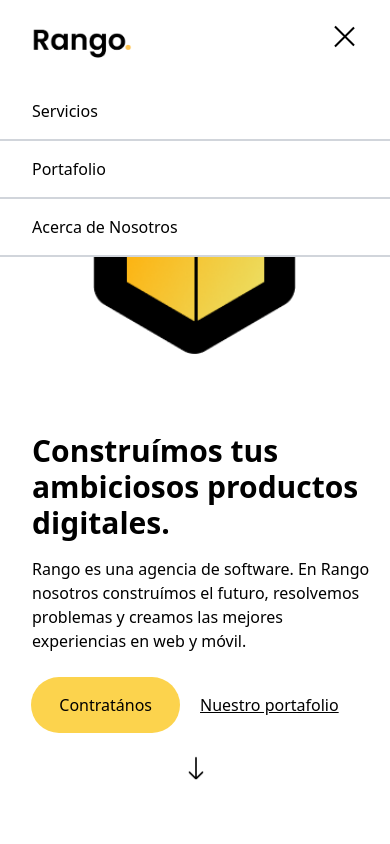
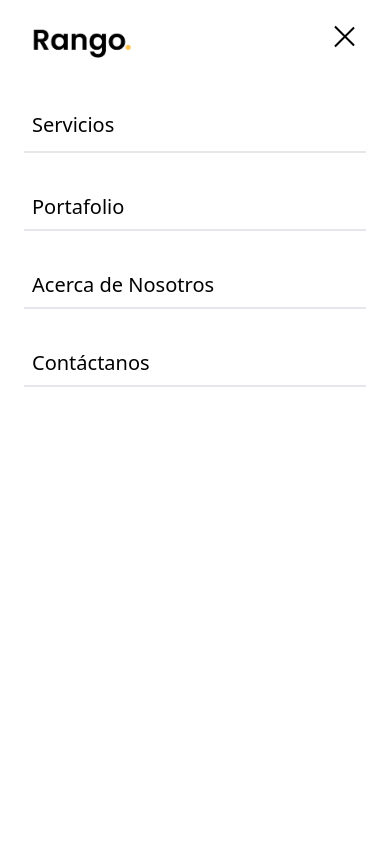
Before and after one commit to oliverloops/Rango-Website, a Next.js app: page / in a window 390 px wide. Both pictures are taken after a click on the button 344 px from the left and 36 px from the top of the page. Shown: the top 844 px of the page. Built offline with nearby package versions, Linux system fonts and the light colour scheme; what @tailwindcss/typography would draw is missing.

Commit message:
Responsive navbar updated

```diff
--- a/layout/Navbar.js
+++ b/layout/Navbar.js
@@ -43,18 +43,18 @@ const Navbar = () => {
         </div>
         <div className="hidden md:block">
           <Link href="#">
-            <a className="navlink px-4">Servicios</a>
+            <a className="px-4">Servicios</a>
           </Link>
           <Link href="#">
-            <a className="navlink px-4">Portafolio</a>
+            <a className="px-4">Portafolio</a>
           </Link>
           <Link href="#">
-            <a className="navlink px-4">Acerca de Nosotros</a>
+            <a className="px-4">Acerca de Nosotros</a>
           </Link>
           <Link href="#">
             <a>
               <button className="bg-yellow-300 rounded-full py-4 px-7">
-                Contactanos
+                Contáctanos
               </button>
             </a>
           </Link>
@@ -72,20 +72,33 @@ const Navbar = () => {
         ref={mobileMenu}
         className="flex flex-col md:hidden mobile-navbar-menu-closed absolute"
       >
-        <li className="border-b-2 border-gray-300 p-4">
+        <li className="p-4 px-6">
+          <div className="border-b-2 border-gray-200 px-2 py-3">
             <Link href="#">
-            <a className="px-4">Servicios</a>
+              <a className="text-xl font-light">Servicios</a>
             </Link>
+          </div>
         </li>
-        <li className="border-b-2 border-gray-300 p-4">
+        <li className="p-4 px-6">
+          <div className="border-b-2 border-gray-200 px-2 py-2">
             <Link href="#">
-            <a className="navlink px-4">Portafolio</a>
+              <a className="text-xl font-light">Portafolio</a>
             </Link>
+          </div>
         </li>
-        <li className="border-b-2 border-gray-300 p-4">
+        <li className="p-4 px-6">
+          <div className="border-b-2 border-gray-200 px-2 py-2">
             <Link href="#">
-            <a className="navlink px-4">Acerca de Nosotros</a>
+              <a className="text-xl font-light">Acerca de Nosotros</a>
             </Link>
+          </div>
+        </li>
+        <li className="p-4 px-6">
+          <div className="border-b-2 border-gray-200 px-2 py-2">
+            <Link href="#">
+              <a className="text-xl font-light">Contáctanos</a>
+            </Link>
+          </div>
         </li>
       </ul>
     </>
--- a/styles/globals.css
+++ b/styles/globals.css
@@ -158,6 +158,7 @@ textarea {
     display: block;
     width: 100%;
     max-width: 100vw;
+    min-height: 100vh;
     z-index: 2;
     position: fixed;
     background-color: #fff;
```
Lines whose indentation alone changed are shown as unchanged.
